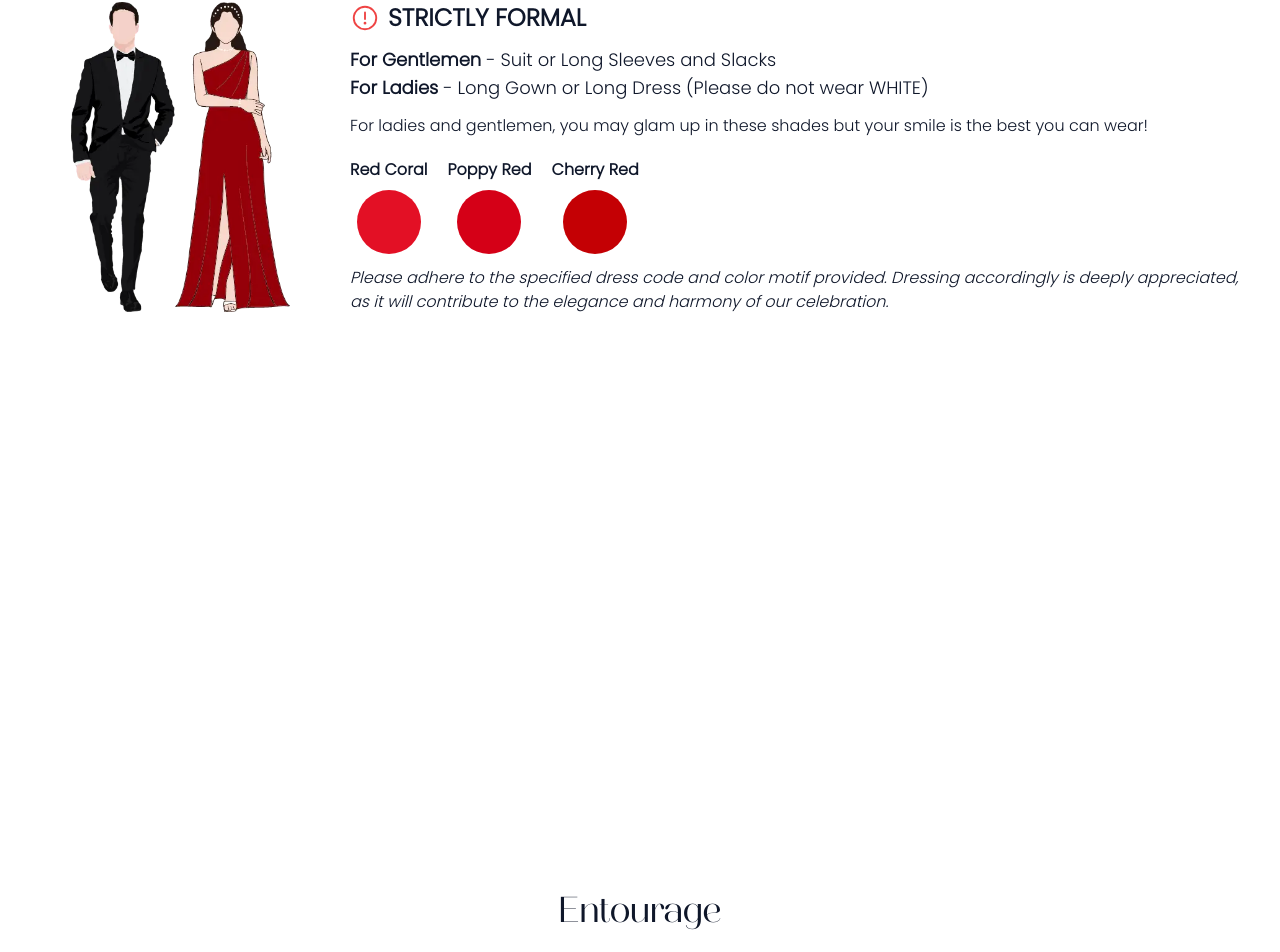
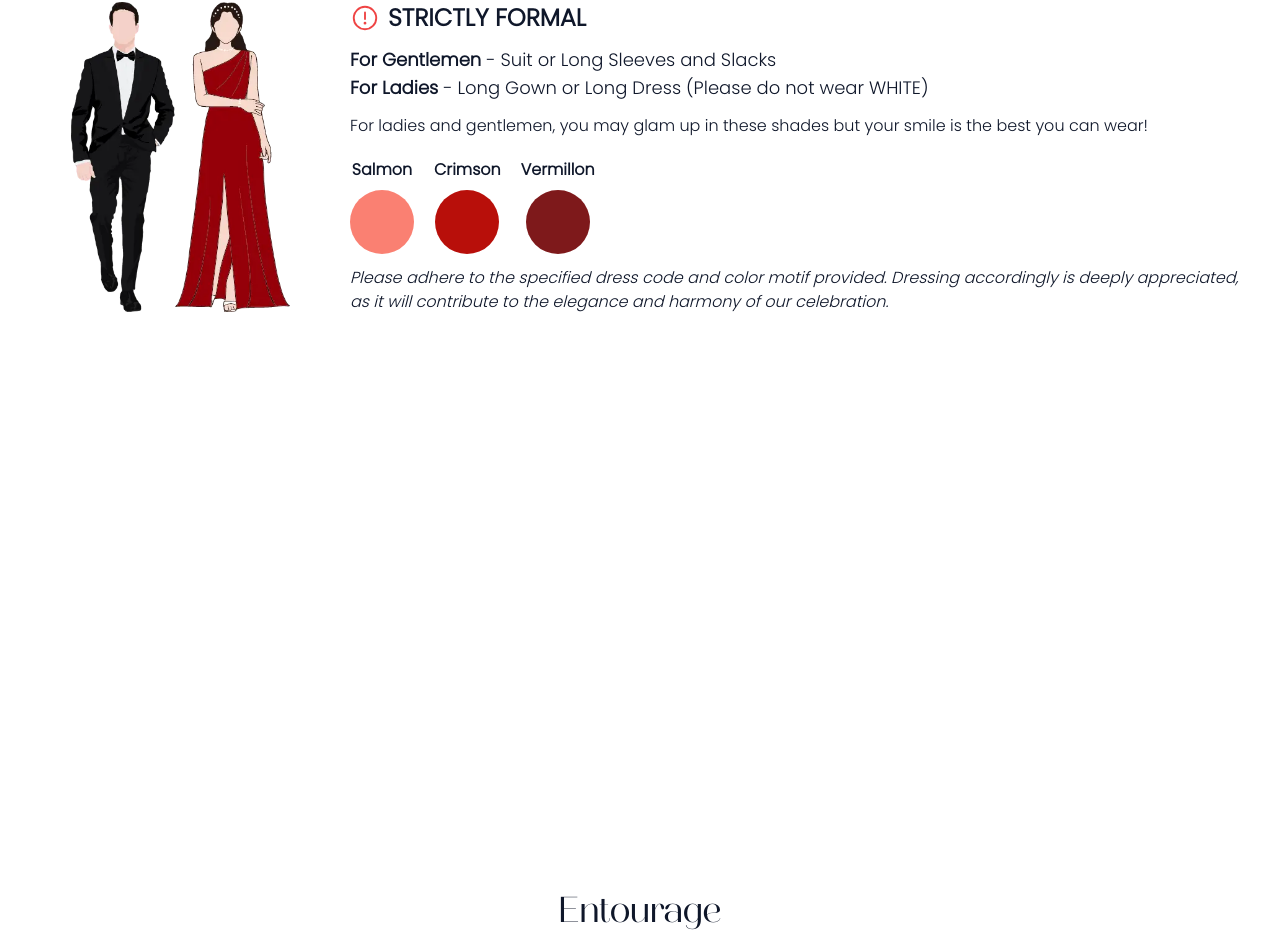
Before and after one commit to mcmfire/sky-and-princess, a Next.js app: page / in a window 1280 px wide. Shown: the part 7352-8304 px from the top of the page. Built offline with nearby package versions, Linux system fonts and the light colour scheme; no server answers; a web font is replaced by a local one.

Commit message:
Fix Video Playing 1
- Add custom auto play behavior on videos as a fallback
- Update Dress Code color shades

```diff
--- a/components/sections/PortfolioSection/Showcase.tsx
+++ b/components/sections/PortfolioSection/Showcase.tsx
@@ -1,6 +1,6 @@
 "use client";
 
-import { useEffect, useState } from "react";
+import { useEffect, useRef, useState } from "react";
 import Image from "next/image";
 import ShowcaseOneImage from "@/public/images/showcase-one.webp";
 import ShowcaseTwoImage from "@/public/images/showcase-two.webp";
@@ -9,6 +9,8 @@ import { SPOTIFY_PLAYLIST } from "@/utils/constants";
 
 
 const Showcase = () => {
+    const videoJournalRef = useRef<HTMLVideoElement>(null);
+    const videoMontageRef = useRef<HTMLVideoElement>(null);
     const [showcaseOneUrl, setShowcaseOneUrl] = useState("");
     const [showcaseTwoUrl, setShowcaseTwoUrl] = useState("");
 
@@ -20,8 +22,47 @@ const Showcase = () => {
         setShowcaseTwoUrl(showcaseTwoImageURL);
     };
 
+    function playJournalVideo() {
+        const videoJournal = videoJournalRef.current;
+
+        if (videoJournal && videoJournal.paused) {
+            videoJournal.play();
+        }
+    }
+
+    function playMontageVideo() {
+        const videoMontage = videoMontageRef.current;
+
+        if (videoMontage && videoMontage.paused) {
+            videoMontage.play();
+        }
+    }
+
     useEffect(() => {
+        const videoJournal = videoJournalRef.current;
+        const videoMontage = videoMontageRef.current;
+
+        if (videoJournal) {
+            if (videoJournal.paused) {
+                videoJournal.play();
+            }
+
+            videoJournal.addEventListener("loadedmetadata", playJournalVideo)
+        }
+        if (videoMontage) {
+            if (videoMontage.paused) {
+                videoMontage.play();
+            }
+
+            videoMontage.addEventListener("loadedmetadata", playMontageVideo)
+        }
+
         fetchImageURL();
+
+        return () => {
+            removeEventListener("loadedmetadata", playJournalVideo);
+            removeEventListener("loadedmetadata", playMontageVideo);
+        }
     }, []);
 
 
@@ -32,7 +73,7 @@ const Showcase = () => {
                 <div className="flex sm:w-1/2 max-sm:w-full h-auto">
                     <div className="flex flex-col w-1/2 h-full">
                         <div className="flex flex-1">
-                            <video preload="metadata" autoPlay loop muted disablePictureInPicture>
+                            <video ref={videoJournalRef} preload="auto" autoPlay loop muted disablePictureInPicture>
                                 <source src="/videos/journal.mp4" type="video/mp4" />
                             </video>
                         </div>
@@ -49,7 +90,7 @@ const Showcase = () => {
                                 style={{ objectFit: "cover", objectPosition: "top" }} />
                         </div>
                         <div className="flex flex-1">
-                            <video preload="metadata" autoPlay loop muted disablePictureInPicture>
+                            <video ref={videoMontageRef} preload="auto" autoPlay loop muted disablePictureInPicture>
                                 <source src="/videos/montage.mp4" type="video/mp4" />
                             </video>
                         </div>
--- a/data/content.json
+++ b/data/content.json
@@ -125,16 +125,16 @@
                     "ladies_not_allowed_colors": "WHITE",
                     "ladies_colors": [
                         {
-                            "label": "Red Coral",
-                            "color": "E31025"
+                            "label": "Salmon",
+                            "color": "FA8072"
                         },
                         {
-                            "label": "Poppy Red",
-                            "color": "D50017"
+                            "label": "Crimson",
+                            "color": "B80F0A"
                         },
                         {
-                            "label": "Cherry Red",
-                            "color": "C40004"
+                            "label": "Vermillon",
+                            "color": "7E191B"
                         }
                     ]
                 },
```
